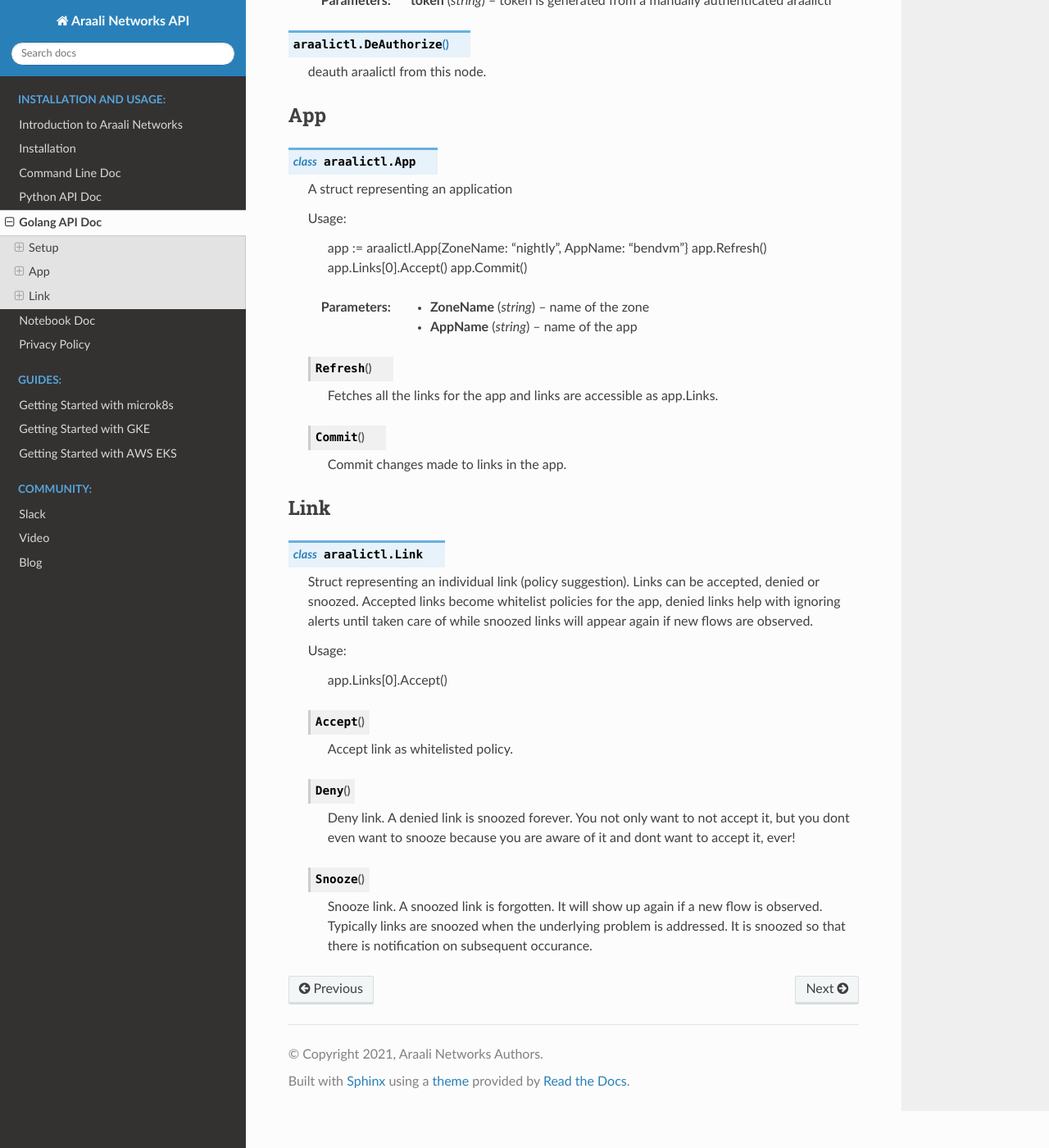
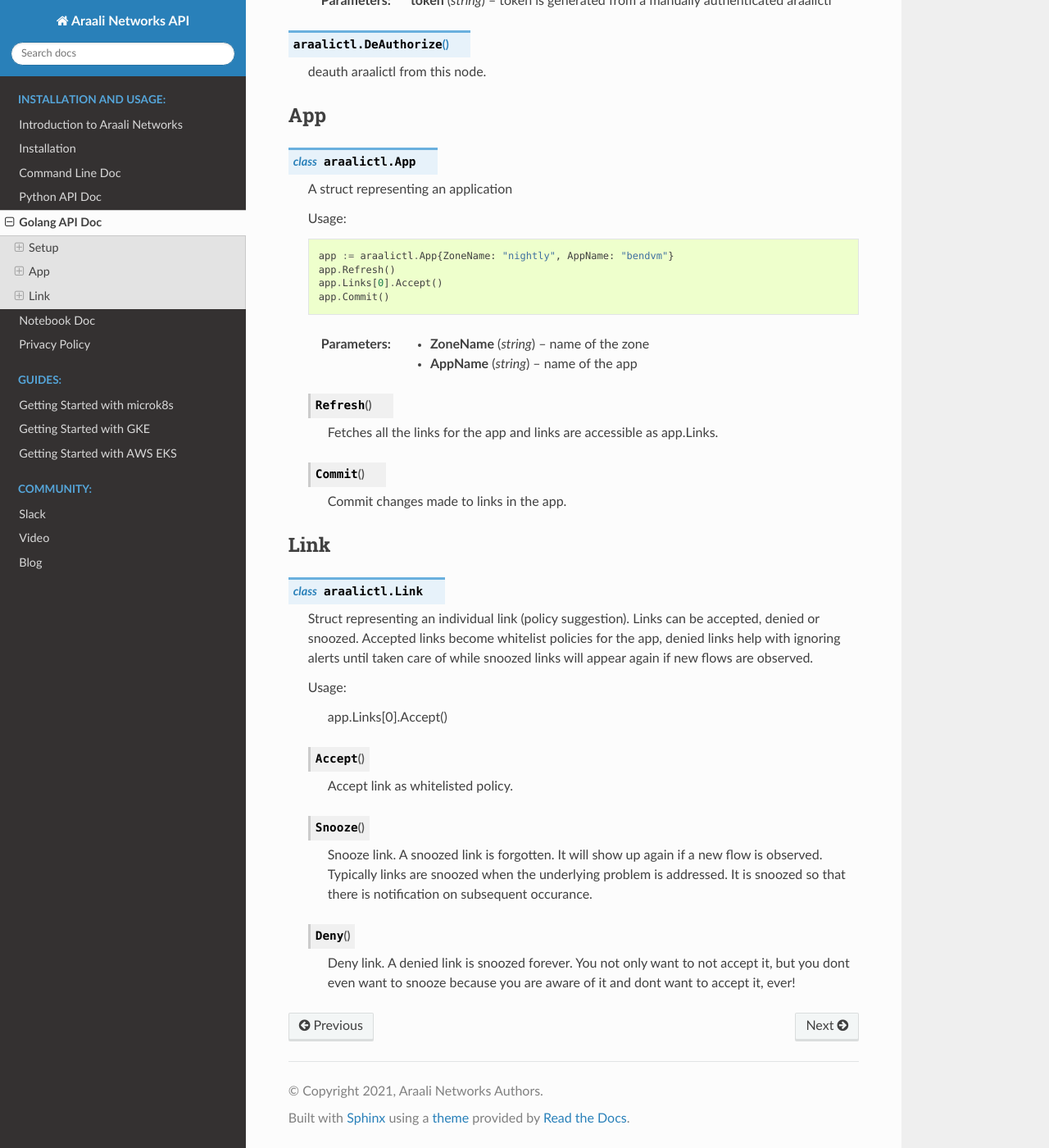
Before and after one commit to araalinetworks/api, a Sphinx documentation site: the page built from doc/source/araalictlgolang.rst, in a window 1280 px wide and 1400 px high, scrolled down 449 px. Shown: the whole window at 82% size. Built offline with Sphinx 7.4.7 and the Read the Docs theme 2.0.0, drawn with Linux system fonts in a browser that asks for light colours; some of the changed lines change nothing that is shown.

Commit message:
minor edits in golang doc

```diff
--- a/doc/source/araalictlgolang.rst
+++ b/doc/source/araalictlgolang.rst
@@ -28,7 +28,7 @@
 
    A struct representing an application
 
-   Usage:
+   Usage::
 
         app := araalictl.App{ZoneName: "nightly", AppName: "bendvm"}
         app.Refresh()
@@ -66,13 +66,6 @@
 
       Accept link as whitelisted policy.
 
-   .. function:: Deny()
-      :noindex:
-
-      Deny link. A denied link is snoozed forever. You not only want to not
-      accept it, but you dont even want to snooze because you are aware of it
-      and dont want to accept it, ever!
-
    .. function:: Snooze()
       :noindex:
 
@@ -80,3 +73,10 @@
       flow is observed. Typically links are snoozed when the underlying problem
       is addressed. It is snoozed so that there is notification on subsequent
       occurance.
+
+   .. function:: Deny()
+      :noindex:
+
+      Deny link. A denied link is snoozed forever. You not only want to not
+      accept it, but you dont even want to snooze because you are aware of it
+      and dont want to accept it, ever!
```
